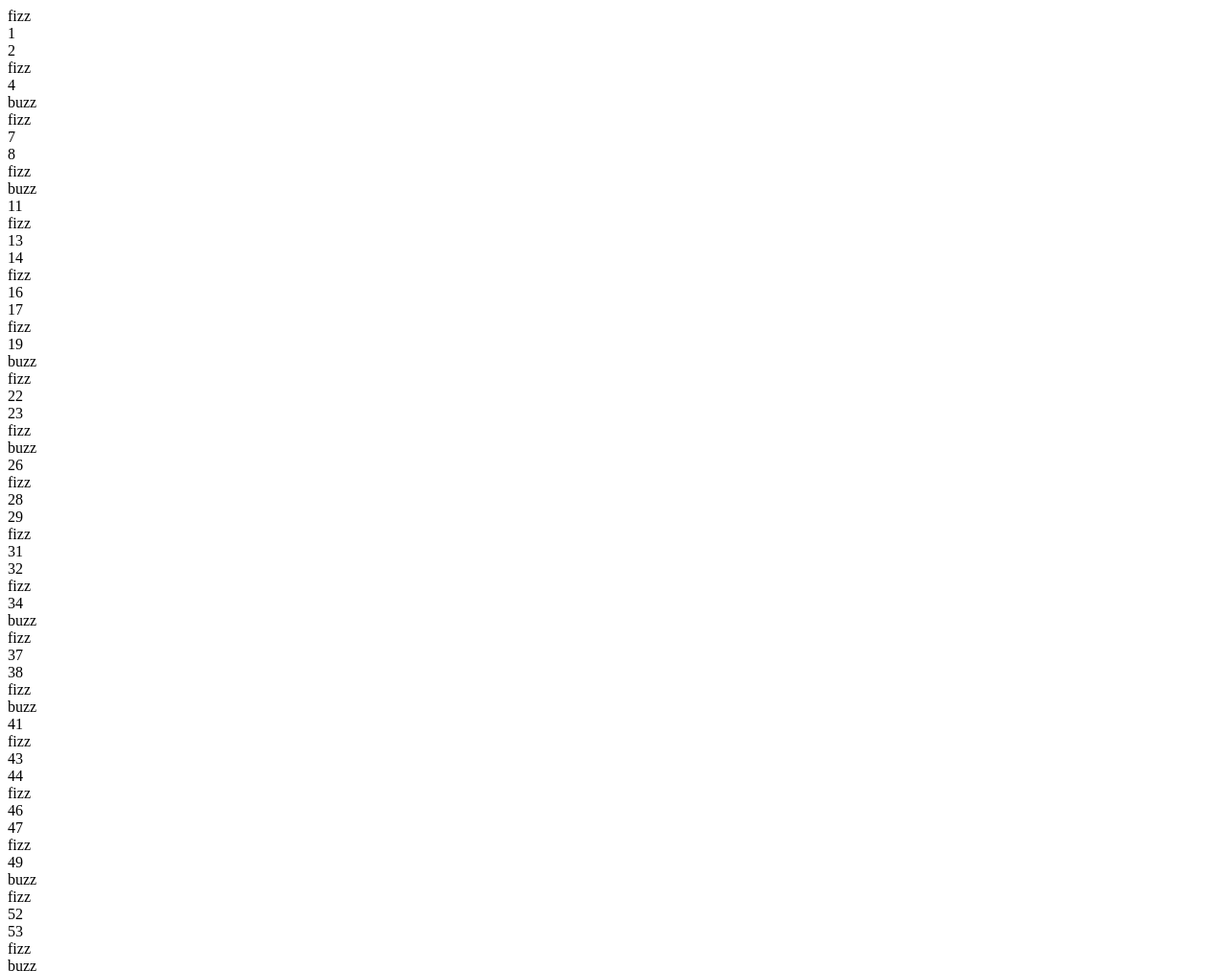
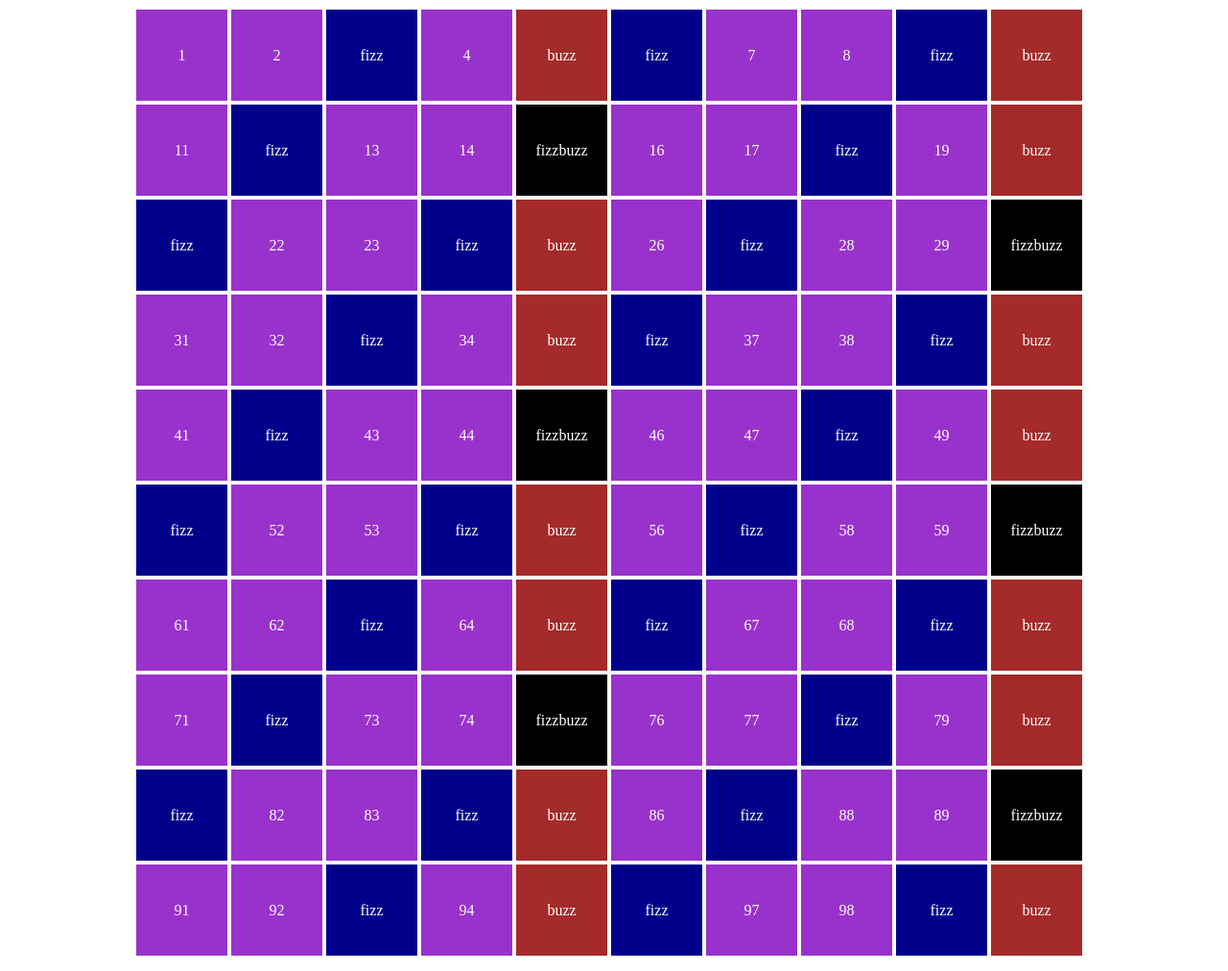
Before and after one commit to emiliantimofei/js-fizzbuzz, a plain HTML site: page index.html in a window 1280 px wide. Shown: the top 1012 px of the page at 96% size. Drawn offline with Linux system fonts and the light colour scheme.

Commit message:
bonus 2 done

```diff
--- a/css/style.css
+++ b/css/style.css
@@ -0,0 +1,27 @@
+.square{
+    width: 1000px;
+    display: flex;
+    flex-wrap: wrap;
+    color: white;
+    margin: 0 auto;
+}
+.in-common{
+    width: 95px;
+    height: 95px;
+    margin: 2px;
+    display: flex;
+    justify-content: center;
+    align-items: center;
+}
+.box-1{
+    background-color: black;
+}
+.box-2{
+    background-color: brown;
+}
+.box-3{
+    background-color: darkblue;
+}
+.box-4{
+    background-color: darkorchid;
+}
--- a/index.html
+++ b/index.html
@@ -15,7 +15,7 @@
     <title>FizzBuzz</title>
 </head>
 <body>
-    <div id="my-container"></div>
+    <div id="my-container" class="square"></div>
     <script src="js/script.js" type="text/javascript"></script>
 </body>
 </html>
--- a/js/script.js
+++ b/js/script.js
@@ -15,24 +15,33 @@
 // Se sei a corto di idee per lo stile, potresti prendere spunto dallo screenshot fornito in consegna.
 
 
-//bonus 1
+//bonus 2
 
 const container = document.getElementById("my-container");
-for (let i = 0; i <= 100; i++){
+for (let i = 1; i <= 100; i++){
     const box = document.createElement("div");
 
     let output = "";
-    if(i % 3 === 0){
-        output = 'fizz';
+    if(i % 3 === 0 && i % 5 === 0){
+        output = 'fizzbuzz'
+        box.classList.add('box-1');
+        box.classList.add('in-common');
     } else if(i % 5 === 0){
         output = 'buzz';
+        box.classList.add('box-2');
+        box.classList.add('in-common');
+    } else if(i % 3 === 0){
+        output = 'fizz';
+        box.classList.add('box-3');
+        box.classList.add('in-common');
     } else{
         output = i;
+        box.classList.add('box-4');
+        box.classList.add('in-common');
     }
 
     console.log(output);
 
-
     box.innerHTML = output;
     container.appendChild(box);
 }
```
